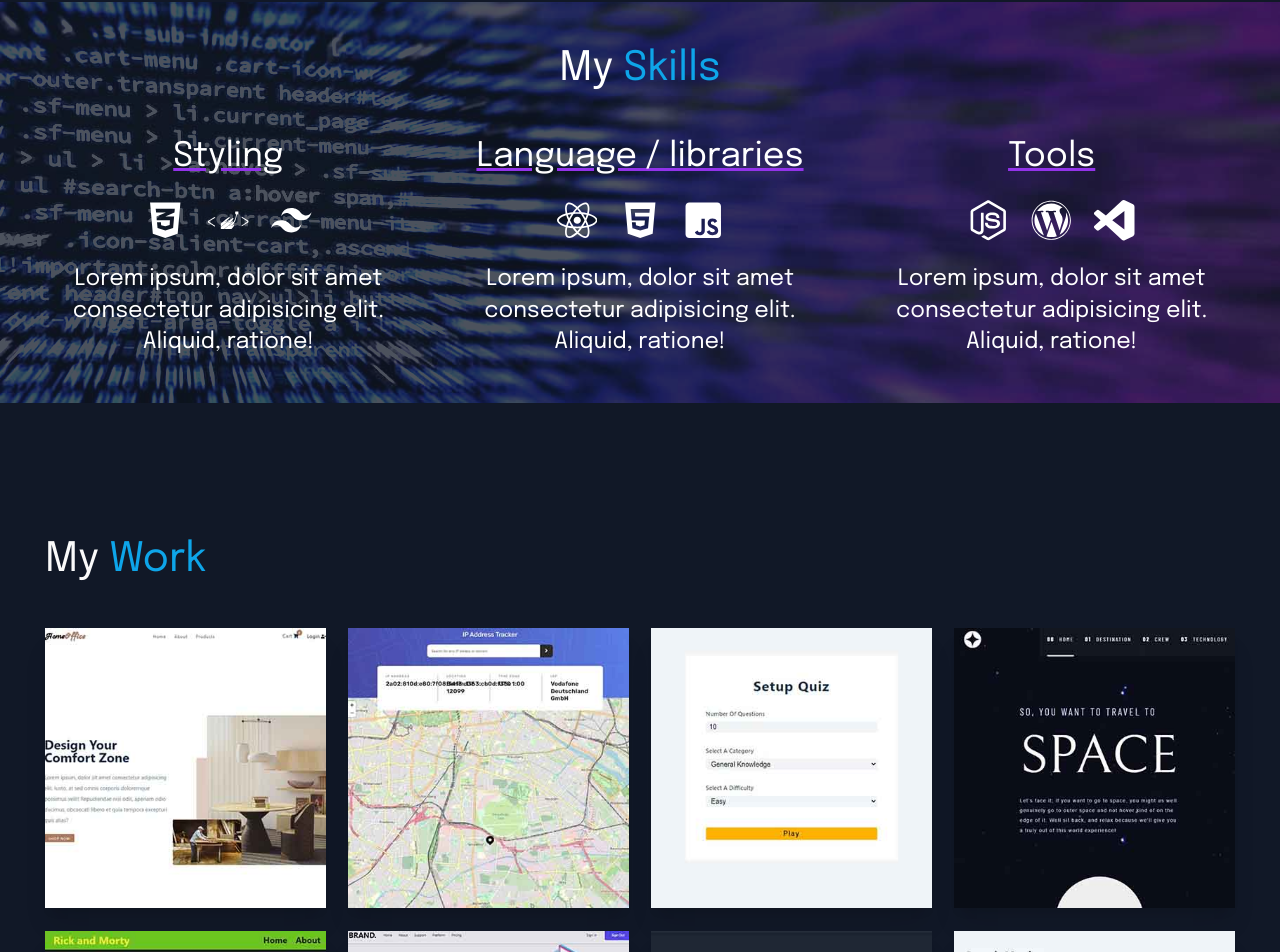
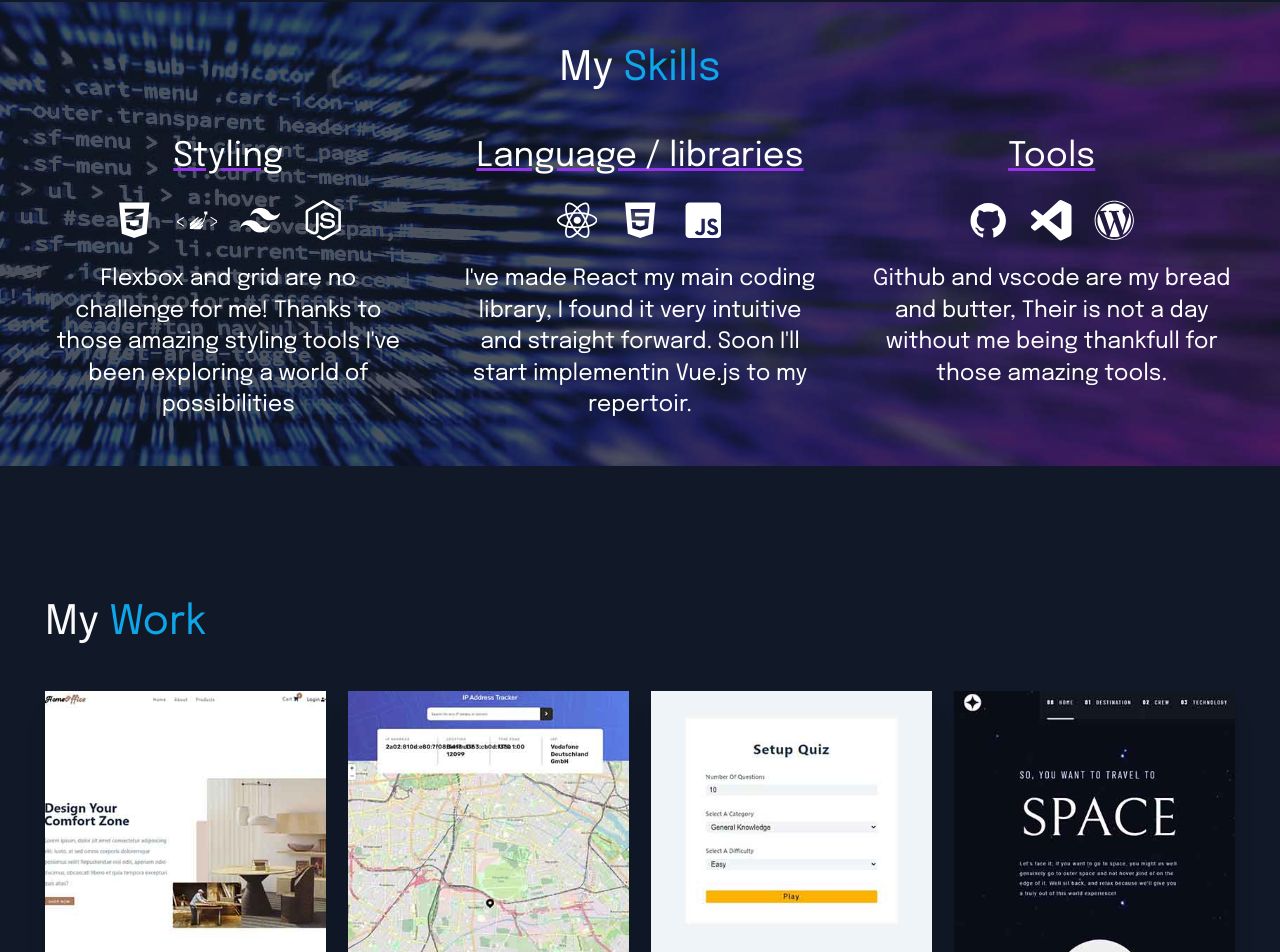
Before and after one commit to elodiedaumal/portfollio, a React (Create React App) app: page / in a window 1280 px wide. Shown: the part 1554-2506 px from the top of the page. Built offline with nearby package versions, Linux system fonts and the light colour scheme; the HTML template or start-up script is replaced by a standard one.

Commit message:
text skills

```diff
--- a/src/Components/Skills.js
+++ b/src/Components/Skills.js
@@ -13,6 +13,7 @@ import {
   SiTailwindcss,
   SiVisualstudiocode,
 } from 'react-icons/si';
+import { AiFillGithub } from 'react-icons/ai';
 
 const Skills = () => {
   return (
@@ -32,10 +33,12 @@ const Skills = () => {
                 <FaCss3Alt />
                 <SiStyledcomponents />
                 <SiTailwindcss />
+                <FaNodeJs />
               </div>
               <p className='md:text-xl'>
-                Lorem ipsum, dolor sit amet consectetur adipisicing elit.
-                Aliquid, ratione!
+                Flexbox and grid are no challenge for me! Thanks to those
+                amazing styling tools I've been exploring a world of
+                possibilities
               </p>
             </div>
             <div className='flex flex-col gap-2 md:gap-5'>
@@ -48,20 +51,21 @@ const Skills = () => {
                 <FaJsSquare />
               </div>
               <p className='md:text-xl'>
-                Lorem ipsum, dolor sit amet consectetur adipisicing elit.
-                Aliquid, ratione!
+                I've made React my main coding library, I found it very
+                intuitive and straight forward. Soon I'll start implementin
+                Vue.js to my repertoir.
               </p>
             </div>
             <div className='flex flex-col gap-2 md:gap-5'>
               <h3 className='underline decoration-purple-600'>Tools</h3>
               <div className='flex gap-2 text-2xl md:text-4xl md:gap-5 text-center justify-center'>
-                <FaNodeJs />
+                <AiFillGithub />
+                <SiVisualstudiocode />
                 <FaWordpress />
-                <SiVisualstudiocode />
               </div>
               <p className='md:text-xl'>
-                Lorem ipsum, dolor sit amet consectetur adipisicing elit.
-                Aliquid, ratione!
+                Github and vscode are my bread and butter, Their is not a day
+                without me being thankfull for those amazing tools.
               </p>
             </div>
           </span>
--- a/src/Components/Work.js
+++ b/src/Components/Work.js
@@ -29,7 +29,7 @@ const Work = () => {
         <div className='opacity-0 hover:opacity-100'>
           <div className='grid gap-3 justify-items-center  absolute top-0 left-0 h-full w-full content-center bg-slate-900/80'>
             <p className='px-10 text-white font-bold'>
-              Made with:
+              Developed with:
               <br />
               <span className='font-thin'>
                 React <br /> Styled Components
@@ -65,7 +65,7 @@ const Work = () => {
         <div className='opacity-0 hover:opacity-100'>
           <div className='grid gap-3 justify-items-center  absolute top-0 left-0 h-full w-full content-center bg-slate-900/80'>
             <p className='px-10 text-white font-bold'>
-              Made with:
+              Developed with:
               <br />
               <span className='font-thin'>
                 React <br /> Styled Components <br /> API
@@ -97,7 +97,7 @@ const Work = () => {
         <div className='opacity-0 hover:opacity-100'>
           <div className='grid gap-3 justify-items-center  absolute top-0 left-0 h-full w-full content-center bg-slate-900/80'>
             <p className='px-10 text-white font-bold'>
-              Made with:
+              Developed with:
               <br />
               <span className='font-thin'>
                 React <br /> CSS
@@ -133,7 +133,7 @@ const Work = () => {
         <div className='opacity-0 hover:opacity-100'>
           <div className='grid gap-3 justify-items-center  absolute top-0 left-0 h-full w-full content-center bg-slate-900/80'>
             <p className='px-10 text-white font-bold'>
-              Made with:
+              Developed with:
               <br />
               <span className='font-thin'>
                 React <br /> Styled Components
@@ -169,7 +169,7 @@ const Work = () => {
         <div className='opacity-0 hover:opacity-100'>
           <div className='grid gap-3 justify-items-center  absolute top-0 left-0 h-full w-full content-center bg-slate-900/80'>
             <p className='px-10 text-white font-bold'>
-              Made with:
+              Developed with:
               <br />
               <span className='font-thin'>
                 React <br /> CSS <br /> API
@@ -205,7 +205,7 @@ const Work = () => {
         <div className='opacity-0 hover:opacity-100'>
           <div className='grid gap-3 justify-items-center  absolute top-0 left-0 h-full w-full content-center bg-slate-900/80'>
             <p className='px-10 text-white font-bold'>
-              Made with:
+              Developed with:
               <br />
               <span className='font-thin'>
                 React <br /> Tailwind CSS
@@ -241,7 +241,7 @@ const Work = () => {
         <div className='opacity-0 hover:opacity-100'>
           <div className='grid gap-3 justify-items-center  absolute top-0 left-0 h-full w-full content-center bg-slate-900/80'>
             <p className='px-10 text-white font-bold'>
-              Made with:
+              Developed with:
               <br />
               <span className='font-thin'>
                 React <br /> Styled Components <br /> API
@@ -277,7 +277,7 @@ const Work = () => {
         <div className='opacity-0 hover:opacity-100'>
           <div className='grid gap-3 justify-items-center  absolute top-0 left-0 h-full w-full content-center bg-slate-900/80'>
             <p className='px-10 text-white font-bold'>
-              Made with:
+              Developed with:
               <br />
               <span className='font-thin'>
                 React <br /> CSS <br /> API
@@ -309,7 +309,7 @@ const Work = () => {
         <div className='opacity-0 hover:opacity-100'>
           <div className='grid gap-3 justify-items-center  absolute top-0 left-0 h-full w-full content-center bg-slate-900/80'>
             <p className='px-10 text-white font-bold'>
-              Made with:
+              Developed with:
               <br />
               <span className='font-thin'>
                 HTML <br /> CSS <br /> Javascript
@@ -345,7 +345,7 @@ const Work = () => {
         <div className='opacity-0 hover:opacity-100'>
           <div className='grid gap-3 justify-items-center  absolute top-0 left-0 h-full w-full content-center bg-slate-900/80'>
             <p className='px-10 text-white font-bold'>
-              Made with:
+              Developed with:
               <br />
               <span className='font-thin'>
                 Wordpress <br /> CSS
```
Also changed, not shown: 9 other files (tests, documents, lock files or other folders).
